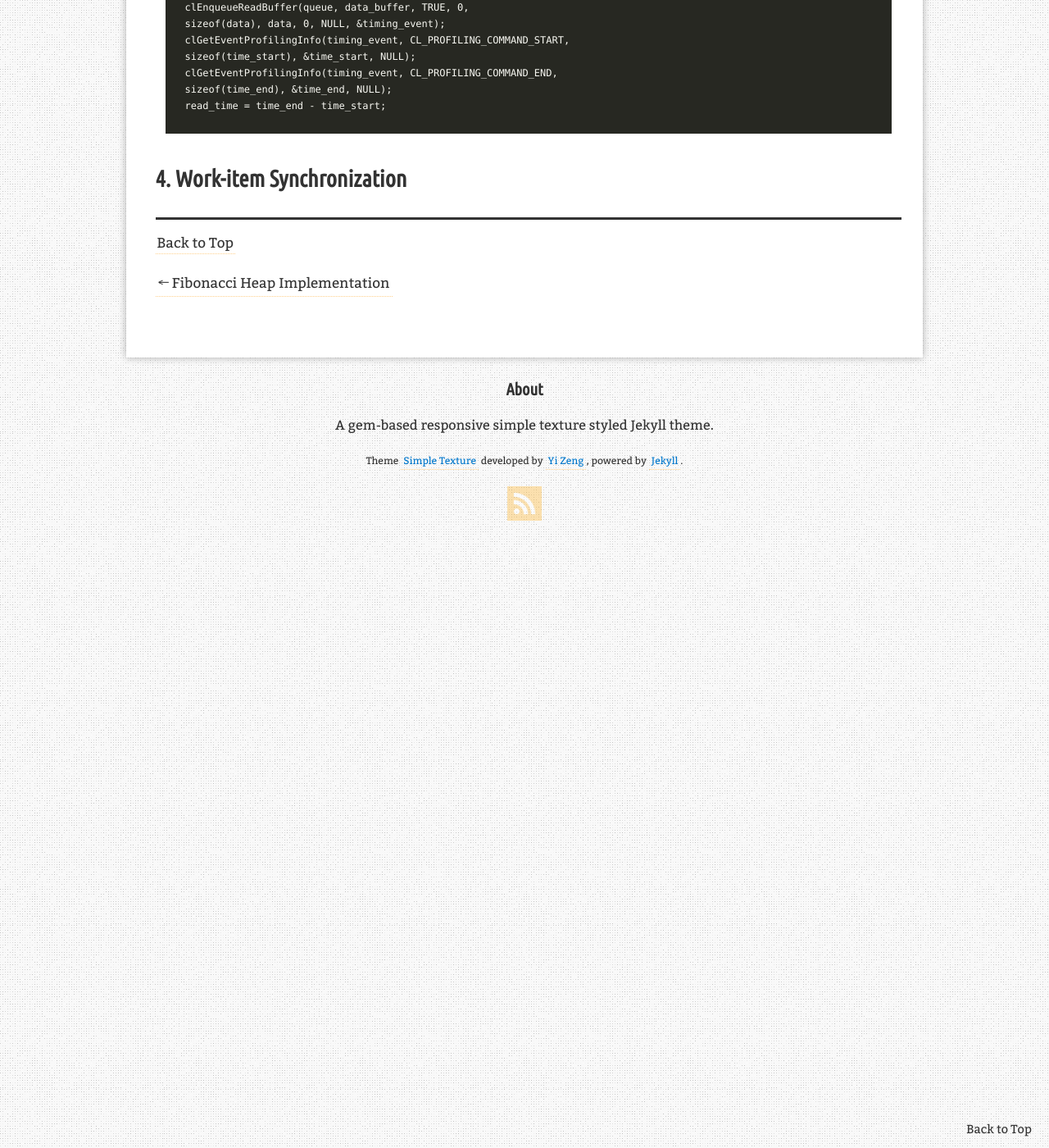
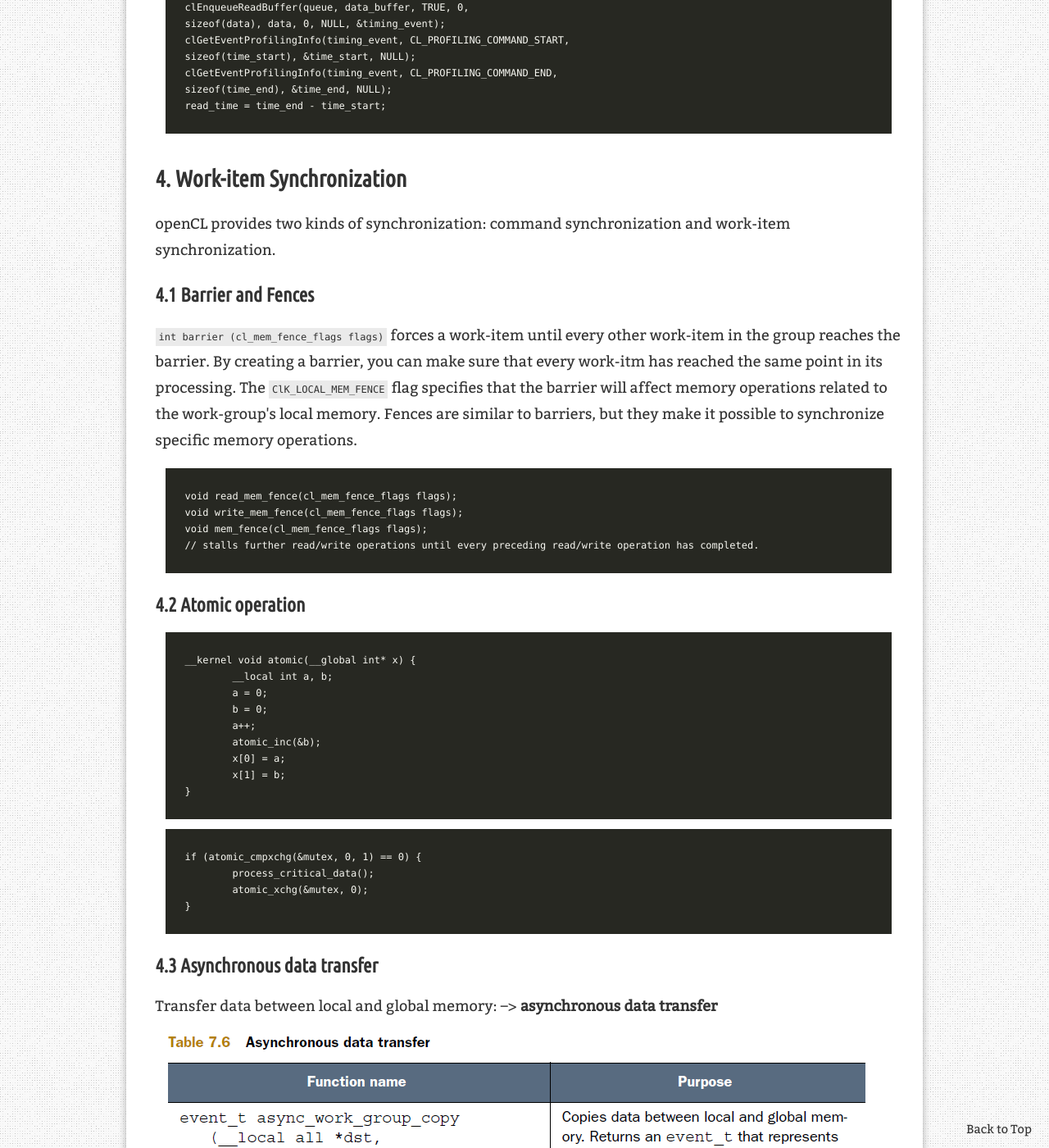
Before and after one commit to Aperjump/Aperjump.github.io, a Jekyll site: the page built from _posts/2018-01-26-OpenCL_5.md, in a window 1280 px wide and 1400 px high, scrolled down 4272 px. Shown: the whole window at 82% size. Built offline with Jekyll 4.4.1, drawn with Linux system fonts in a browser that asks for light colours; nearby versions of some CDN libraries; comment, search, counter and statistics services are not loaded.

Commit message:
finish openCL_5

````diff
--- a/_posts/2018-01-26-OpenCL_5.md
+++ b/_posts/2018-01-26-OpenCL_5.md
@@ -137,3 +137,37 @@ read_time = time_end - time_start;
 ```
 
 ## 4. Work-item Synchronization
+openCL provides two kinds of synchronization: command synchronization and work-item synchronization.
+### 4.1 Barrier and Fences
+`int barrier (cl_mem_fence_flags flags)` forces a work-item until every other work-item in the group reaches the barrier. By creating a barrier, you can make sure that every work-itm has reached the same point in its processing.
+The `ClK_LOCAL_MEM_FENCE` flag specifies that the barrier will affect memory operations related to the work-group's local memory.
+Fences are similar to barriers, but they make it possible to synchronize specific memory operations.
+```
+void read_mem_fence(cl_mem_fence_flags flags);
+void write_mem_fence(cl_mem_fence_flags flags);
+void mem_fence(cl_mem_fence_flags flags);
+// stalls further read/write operations until every preceding read/write operation has completed.
+```
+
+### 4.2 Atomic operation
+```
+__kernel void atomic(__global int* x) {
+	__local int a, b;
+	a = 0;
+	b = 0;
+	a++;
+	atomic_inc(&b);
+	x[0] = a;
+	x[1] = b;
+}
+```
+```
+if (atomic_cmpxchg(&mutex, 0, 1) == 0) {
+	process_critical_data();
+	atomic_xchg(&mutex, 0);
+}
+```
+### 4.3 Asynchronous data transfer
+Transfer data between local and global memory:
+--> **asynchronous data transfer**
+![openCL_5](https://raw.githubusercontent.com/Aperjump/Aperjump.github.io/master/_picture/2018-01-18-OpenCL_4/OpenCL_4_3.PNG)
````
